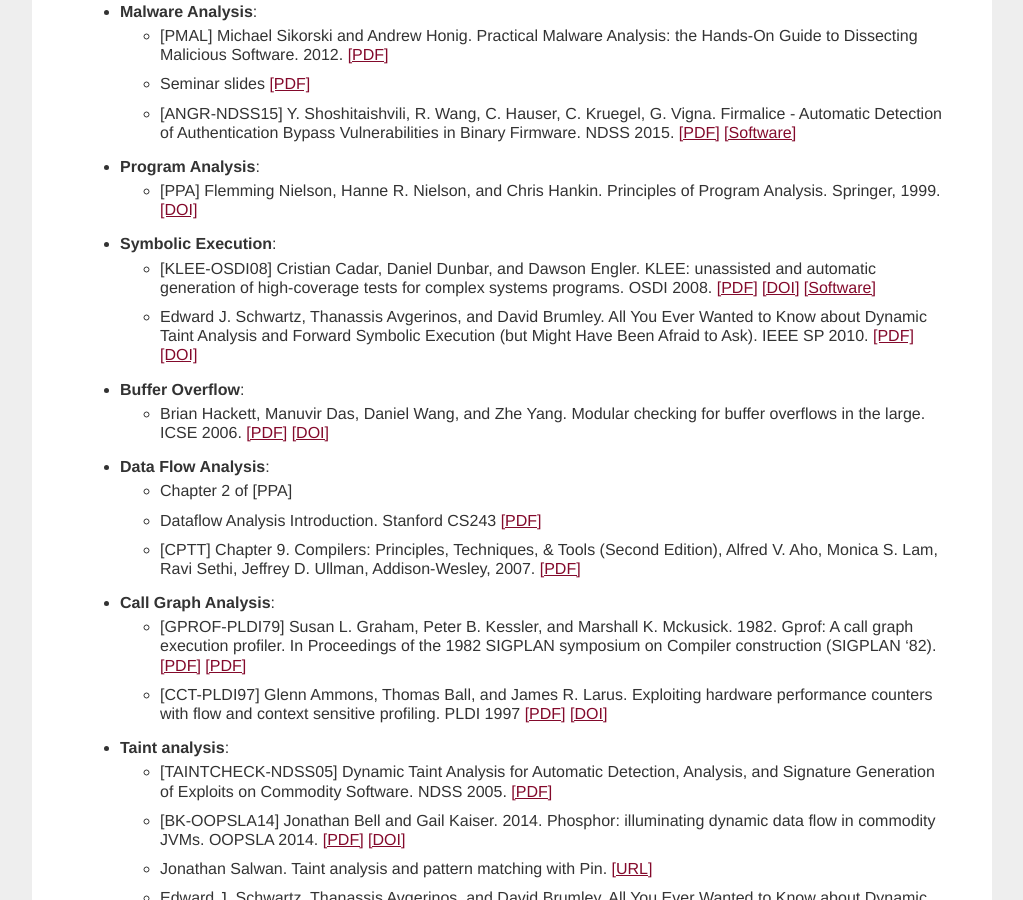
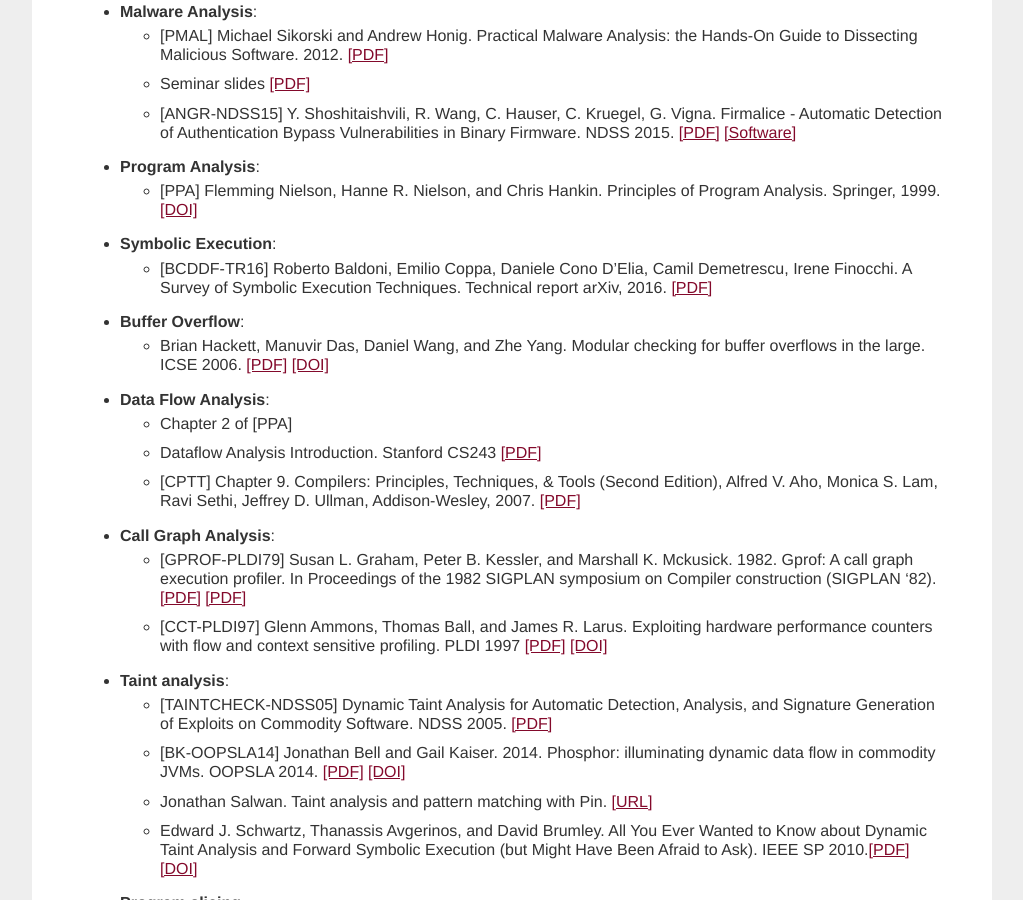
Before and after one commit to season-lab/season-lab.github.io, a Jekyll site: the page built from excellence.md, in a window 1280 px wide and 900 px high, scrolled down 1904 px. Shown: the whole window, without its empty margins (128-1151 px from the left). Built offline with Jekyll 4.4.1, drawn with Linux system fonts in a browser that asks for light colours.

Commit message:
Update excellence.md

```diff
--- a/excellence.md
+++ b/excellence.md
@@ -60,8 +60,7 @@
 	* [PPA] Flemming Nielson, Hanne R. Nielson, and Chris Hankin. Principles of Program Analysis. Springer, 1999. [[DOI]](http://link.springer.com/book/10.1007%2F978-3-662-03811-6)
 
 * **Symbolic Execution**:
-	* [KLEE-OSDI08] Cristian Cadar, Daniel Dunbar, and Dawson Engler. KLEE: unassisted and automatic generation of high-coverage tests for complex systems programs. OSDI 2008. [[PDF]](http://hci.stanford.edu/cstr/reports/2008-03.pdf) [[DOI]](http://dl.acm.org/citation.cfm?id=1855741.1855756) [[Software]](https://klee.github.io/)
-	* Edward J. Schwartz, Thanassis Avgerinos, and David Brumley. All You Ever Wanted to Know about Dynamic Taint Analysis and Forward Symbolic Execution (but Might Have Been Afraid to Ask). IEEE SP 2010. [[PDF]](https://users.ece.cmu.edu/~ejschwar/papers/oakland10.pdf) [[DOI]](http://dx.doi.org/10.1109/SP.2010.26)
+	* [BCDDF-TR16] Roberto Baldoni, Emilio Coppa, Daniele Cono D'Elia, Camil Demetrescu, Irene Finocchi. A Survey of Symbolic Execution Techniques. Technical report arXiv, 2016. [[PDF]](https://arxiv.org/abs/1610.00502)
 
 * **Buffer Overflow**:
 	* Brian Hackett, Manuvir Das, Daniel Wang, and Zhe Yang. Modular checking for buffer overflows in the large. ICSE 2006. [[PDF]](http://research.microsoft.com/pubs/70226/tr-2005-139.pdf) [[DOI]](http://dx.doi.org/10.1145/1134285.1134319)
```
